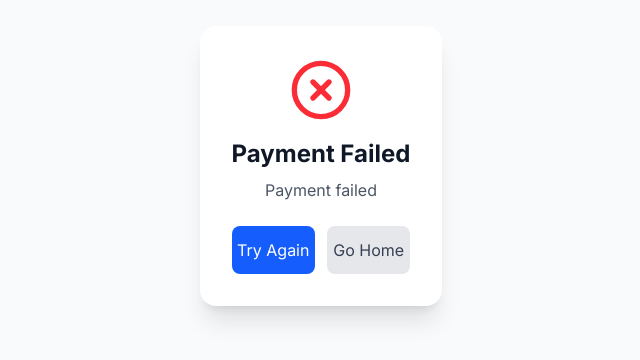
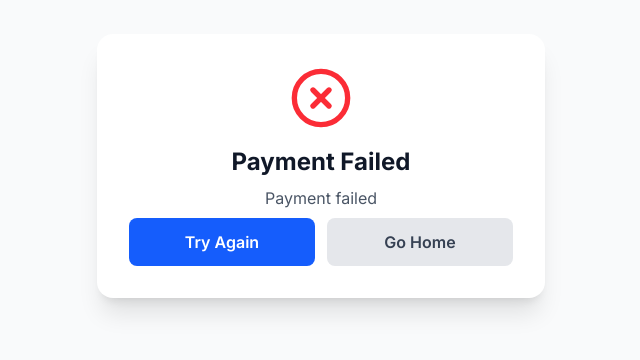
Before and after one commit to kamleshmohabe1993-ux/bookspdf, a Next.js app in the folder books-pdf/: page /payment/failed in a window 1280 px wide. Shown: the part 234-594 px from the top of the page, without its empty margins (319-959 px from the left). Built offline with nearby package versions, Linux system fonts and the light colour scheme; no server answers.

Commit message:
Payment Callback Reso second

```diff
--- a/books-pdf/app/payment/callback/page.js
+++ b/books-pdf/app/payment/callback/page.js
@@ -1,4 +1,3 @@
-
 'use client';
 
 import { Suspense, useEffect, useState } from 'react';
@@ -85,12 +84,7 @@ export default function PaymentCallback() {
     return (
         <Suspense fallback={
             <div className="min-h-screen flex items-center justify-center bg-gray-50">
-                <div className="text-center p-8">
-                    <div className="animate-spin text-5xl mb-6">⏳</div>
-                    <h2 className="text-2xl font-bold text-gray-800 mb-2">
-                        Loading...
-                    </h2>
-                </div>
+                <div className="animate-spin text-5xl">⏳</div>
             </div>
         }>
             <PaymentCallbackContent />
--- a/books-pdf/app/payment/failed/page.js
+++ b/books-pdf/app/payment/failed/page.js
@@ -1,33 +1,44 @@
 'use client';
 
+import { Suspense } from 'react';
 import { useRouter, useSearchParams } from 'next/navigation';
 import { XCircle } from 'lucide-react';
 
-export default function PaymentFailed() {
+function PaymentFailedContent() {
     const router = useRouter();
     const searchParams = useSearchParams();
     const reason = searchParams.get('reason') || 'Payment failed';
+    const orderId = searchParams.get('orderId');
 
     return (
-        <div className="min-h-screen flex items-center justify-center bg-gray-50">
-            <div className="bg-white rounded-2xl shadow-xl p-8 max-w-md text-center">
+        <div className="min-h-screen flex items-center justify-center bg-gray-50 p-4">
+            <div className="bg-white rounded-2xl shadow-xl p-8 max-w-md w-full text-center">
                 <XCircle size={64} className="text-red-500 mx-auto mb-4" />
+
                 <h1 className="text-2xl font-bold text-gray-900 mb-2">
                     Payment Failed
                 </h1>
-                <p className="text-gray-600 mb-6">
+
+                <p className="text-gray-600 mb-2">
                     {reason}
                 </p>
-                <div className="flex gap-3">
+
+                {orderId && (
+                    <p className="text-xs text-gray-400 font-mono mb-6">
+                        Order ID: {orderId}
+                    </p>
+                )}
+
+                <div className="flex flex-col sm:flex-row gap-3">
                     <button
                         onClick={() => router.back()}
-                        className="flex-1 bg-blue-600 text-white py-3 rounded-lg hover:bg-blue-700"
+                        className="flex-1 bg-blue-600 text-white py-3 rounded-lg hover:bg-blue-700 transition-colors font-semibold"
                     >
                         Try Again
                     </button>
                     <button
                         onClick={() => router.push('/')}
-                        className="flex-1 bg-gray-200 text-gray-700 py-3 rounded-lg hover:bg-gray-300"
+                        className="flex-1 bg-gray-200 text-gray-700 py-3 rounded-lg hover:bg-gray-300 transition-colors font-semibold"
                     >
                         Go Home
                     </button>
@@ -36,3 +47,18 @@ export default function PaymentFailed() {
         </div>
     );
 }
+
+export default function PaymentFailed() {
+    return (
+        <Suspense fallback={
+            <div className="min-h-screen flex items-center justify-center bg-gray-50">
+                <div className="animate-pulse text-center">
+                    <div className="text-5xl mb-4">⏳</div>
+                    <p className="text-gray-500">Loading...</p>
+                </div>
+            </div>
+        }>
+            <PaymentFailedContent />
+        </Suspense>
+    );
+}
--- a/books-pdf/app/payment/success/page.js
+++ b/books-pdf/app/payment/success/page.js
@@ -1,10 +1,10 @@
 'use client';
 
-import { useEffect } from 'react';
+import { Suspense, useEffect } from 'react';
 import { useRouter, useSearchParams } from 'next/navigation';
 import { CheckCircle } from 'lucide-react';
 
-export default function PaymentSuccess() {
+function PaymentSuccessContent() {
     const router = useRouter();
     const searchParams = useSearchParams();
     const orderId = searchParams.get('orderId');
@@ -28,16 +28,36 @@ export default function PaymentSuccess() {
                 <p className="text-gray-600 mb-4">
                     Your book has been added to your library.
                 </p>
-                <p className="text-sm text-gray-500 mb-6">
-                    Order ID: {orderId}
-                </p>
+                {orderId && (
+                    <p className="text-sm text-gray-500 mb-6">
+                        Order ID: {orderId}
+                    </p>
+                )}
                 <button
                     onClick={() => router.push('/my-library')}
-                    className="w-full bg-blue-600 text-white py-3 rounded-lg hover:bg-blue-700"
+                    className="w-full bg-blue-600 text-white py-3 rounded-lg hover:bg-blue-700 transition-colors font-semibold"
                 >
                     Go to My Library
                 </button>
+                <p className="text-xs text-gray-400 mt-4">
+                    Redirecting automatically in 3 seconds...
+                </p>
             </div>
         </div>
     );
 }
+
+export default function PaymentSuccess() {
+    return (
+        <Suspense fallback={
+            <div className="min-h-screen flex items-center justify-center bg-gray-50">
+                <div className="animate-pulse text-center">
+                    <div className="text-5xl mb-4">⏳</div>
+                    <p className="text-gray-500">Loading...</p>
+                </div>
+            </div>
+        }>
+            <PaymentSuccessContent />
+        </Suspense>
+    );
+}
```
